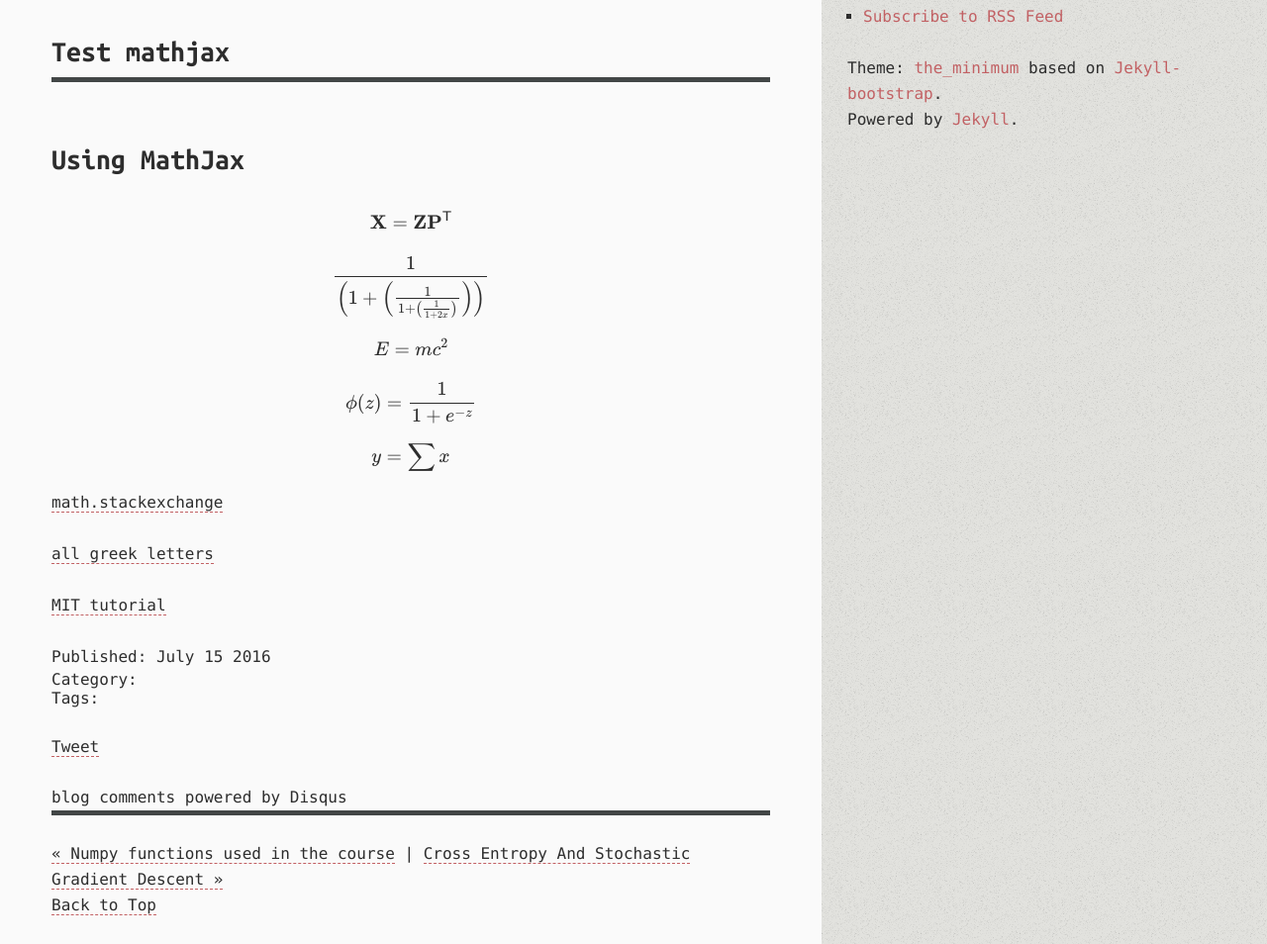
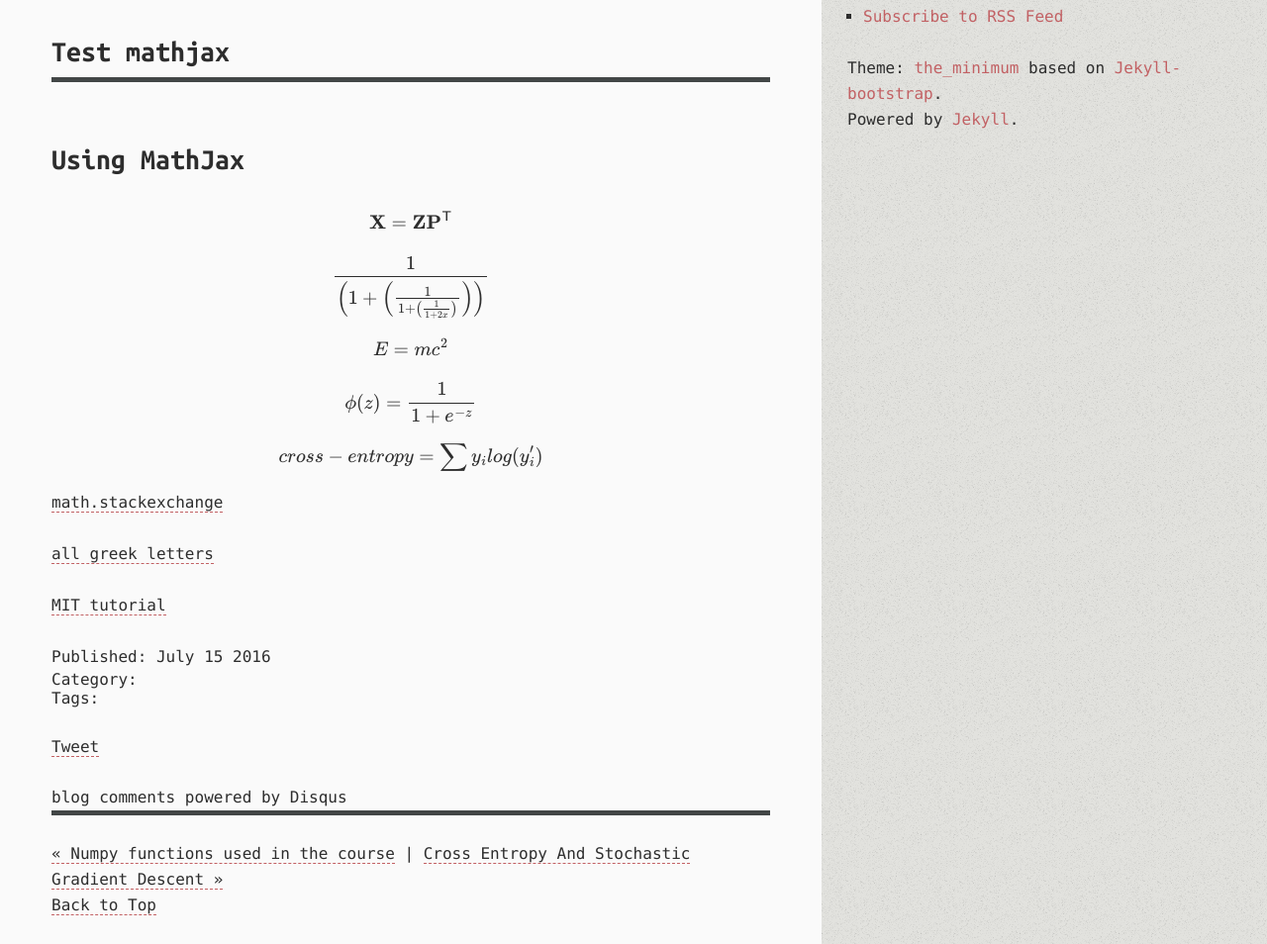
Before and after one commit to BrianPin/brianpin.github.io, a Jekyll site: the page built from _posts/2016-07-15-initial-mathjax-test.markdown, in a window 1280 px wide. Shown: the part 330-1284 px from the top of the page at 99% size. Built offline with Jekyll 4.4.1, drawn with Linux system fonts in a browser that asks for light colours; Markdown is read by kramdown in place of the engine named in the settings; formulas are drawn with MathJax 3; comment, search, counter and statistics services are not loaded.

Commit message:
mathjax problem

```diff
--- a/_posts/2016-07-15-initial-mathjax-test.markdown
+++ b/_posts/2016-07-15-initial-mathjax-test.markdown
@@ -18,7 +18,7 @@ $$ \frac{1}{\left(1+\left(\frac{1}{1+\left(\frac{1}{1+2x}\right)}\right)\right)}
 $$ \phi(z) = \frac{1}{1+e^{-z}} $$
 
 
-$$ y = \sum x $$
+$$ cross-entropy = \sum y_i log(y_i') $$
 
 
 [math.stackexchange](http://meta.math.stackexchange.com/questions/5020/mathjax-basic-tutorial-and-quick-reference)
```
